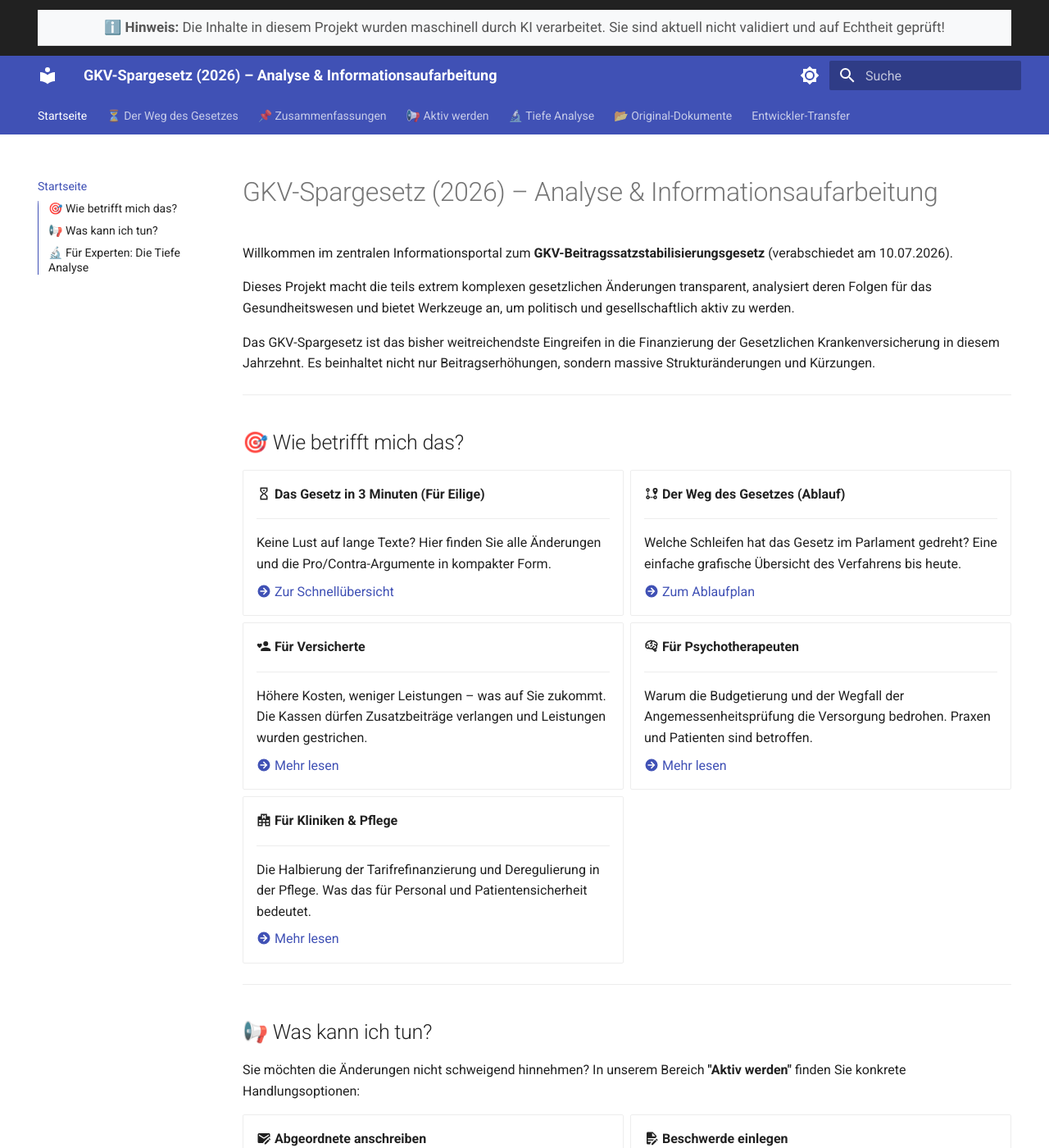
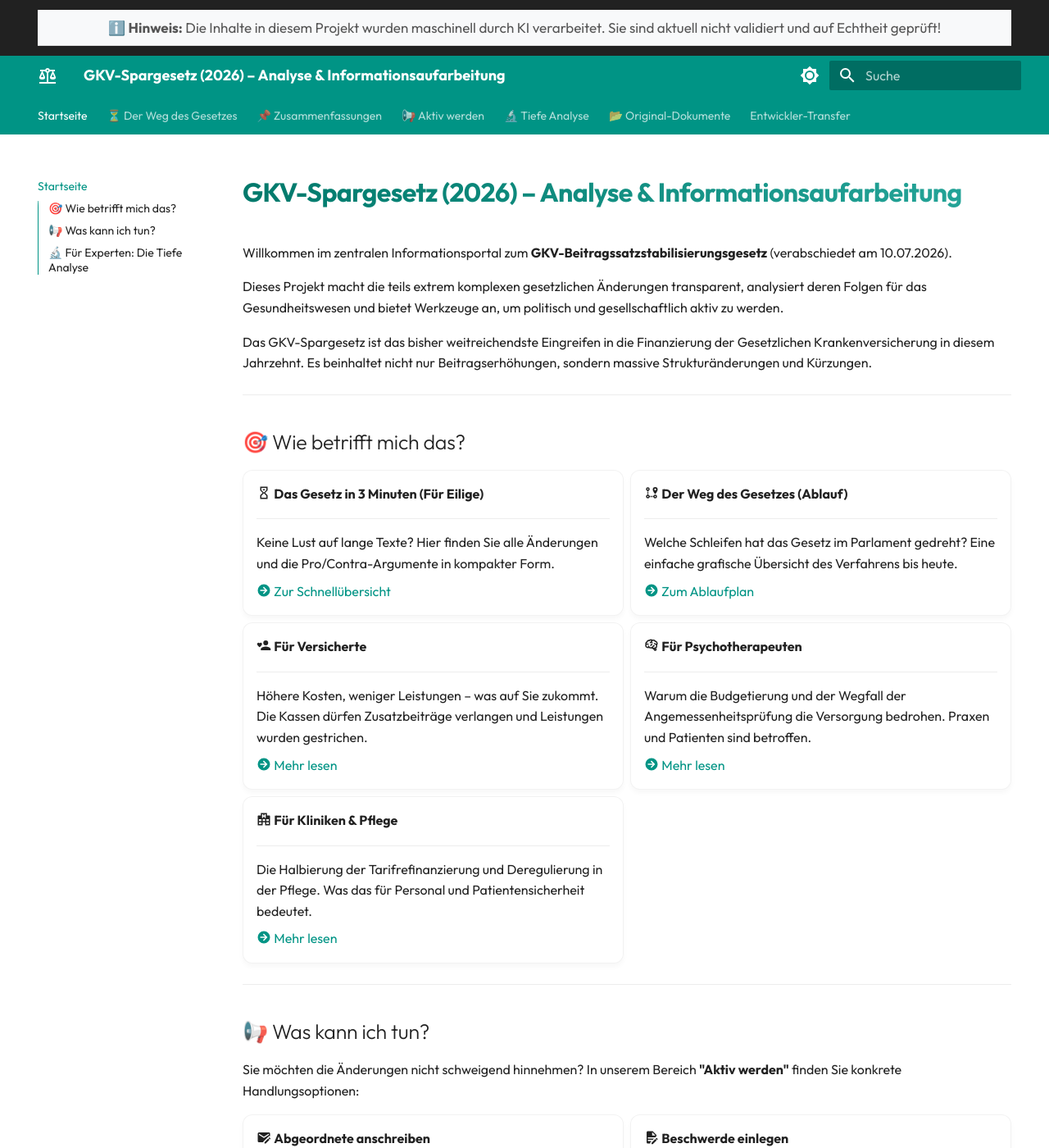
Before and after one commit to admonstrator/gkv-spargesetz, an MkDocs documentation site: the page built from docs/index.md, in a window 1280 px wide and 1400 px high. Shown: the whole window at 82% size. Built offline with MkDocs 1.6.1 and Material for MkDocs 9.7.7, drawn with Linux system fonts in a browser that asks for light colours.

Commit message:
Premium Design Update: Farben, Schriften, Card-Animationen

```diff
--- /dev/null
+++ b/docs/stylesheets/extra.css
@@ -0,0 +1,58 @@
+/* Allgemeine Farbanpassungen */
+:root {
+  --md-primary-fg-color: #00796B; /* Elegantes, tiefes Türkis */
+  --md-primary-fg-color--light: #4DB6AC;
+  --md-primary-fg-color--dark: #004D40;
+  --md-accent-fg-color: #FFA000; /* Warmes Bernstein für Buttons */
+
+  /* Weichere Schatten für das Layout */
+  --md-shadow-z1: 0 4px 10px rgba(0, 0, 0, 0.05);
+  --md-shadow-z2: 0 8px 20px rgba(0, 0, 0, 0.1);
+}
+
+/* Gradienten für die Hauptüberschriften (H1) */
+.md-typeset h1 {
+  background: linear-gradient(90deg, #00796B, #26A69A);
+  -webkit-background-clip: text;
+  -webkit-text-fill-color: transparent;
+  font-weight: 800;
+  letter-spacing: -0.02em;
+}
+
+/* Styling und Hover-Animationen für die Karten (Cards) */
+.md-typeset .grid.cards > ul > li {
+  border-radius: 12px;
+  box-shadow: 0 4px 6px rgba(0, 0, 0, 0.03);
+  border: 1px solid rgba(0, 0, 0, 0.05);
+  transition: transform 0.3s cubic-bezier(0.25, 0.8, 0.25, 1), box-shadow 0.3s cubic-bezier(0.25, 0.8, 0.25, 1);
+  background-color: #ffffff;
+}
+
+.md-typeset .grid.cards > ul > li:hover {
+  transform: translateY(-5px);
+  box-shadow: 0 12px 24px rgba(0, 0, 0, 0.1);
+  border-color: var(--md-primary-fg-color--light);
+}
+
+/* Anpassungen für den Dark-Mode (Slate) */
+[data-md-color-scheme="slate"] {
+  --md-primary-fg-color: #26A69A;
+  --md-shadow-z1: 0 4px 10px rgba(0, 0, 0, 0.2);
+}
+
+[data-md-color-scheme="slate"] .md-typeset h1 {
+  background: linear-gradient(90deg, #4DB6AC, #80CBC4);
+  -webkit-background-clip: text;
+  -webkit-text-fill-color: transparent;
+}
+
+[data-md-color-scheme="slate"] .md-typeset .grid.cards > ul > li {
+  background-color: #1e2124;
+  border: 1px solid rgba(255, 255, 255, 0.05);
+  box-shadow: 0 4px 6px rgba(0, 0, 0, 0.2);
+}
+
+[data-md-color-scheme="slate"] .md-typeset .grid.cards > ul > li:hover {
+  box-shadow: 0 12px 24px rgba(0, 0, 0, 0.4);
+  border-color: var(--md-primary-fg-color);
+}
--- a/mkdocs.yml
+++ b/mkdocs.yml
@@ -4,8 +4,14 @@ theme:
   name: material
   custom_dir: overrides
   language: de
+  icon:
+    logo: material/scale-balance
+  font:
+    text: Outfit
+    code: Fira Code
   features:
     - navigation.tabs
+    - navigation.tabs.sticky
     - navigation.sections
     - navigation.top
     - search.suggest
@@ -13,19 +19,21 @@ theme:
     - toc.integrate
   palette:
     - scheme: default
-      primary: indigo
-      accent: deep purple
+      primary: teal
+      accent: amber
       toggle:
         icon: material/brightness-7
         name: Dunkelmodus aktivieren
     - scheme: slate
-      primary: indigo
-      accent: deep purple
+      primary: teal
+      accent: amber
       toggle:
         icon: material/brightness-4
         name: Hellen Modus aktivieren
 plugins:
   - search
+extra_css:
+  - stylesheets/extra.css
 
 markdown_extensions:
   - admonition
```
